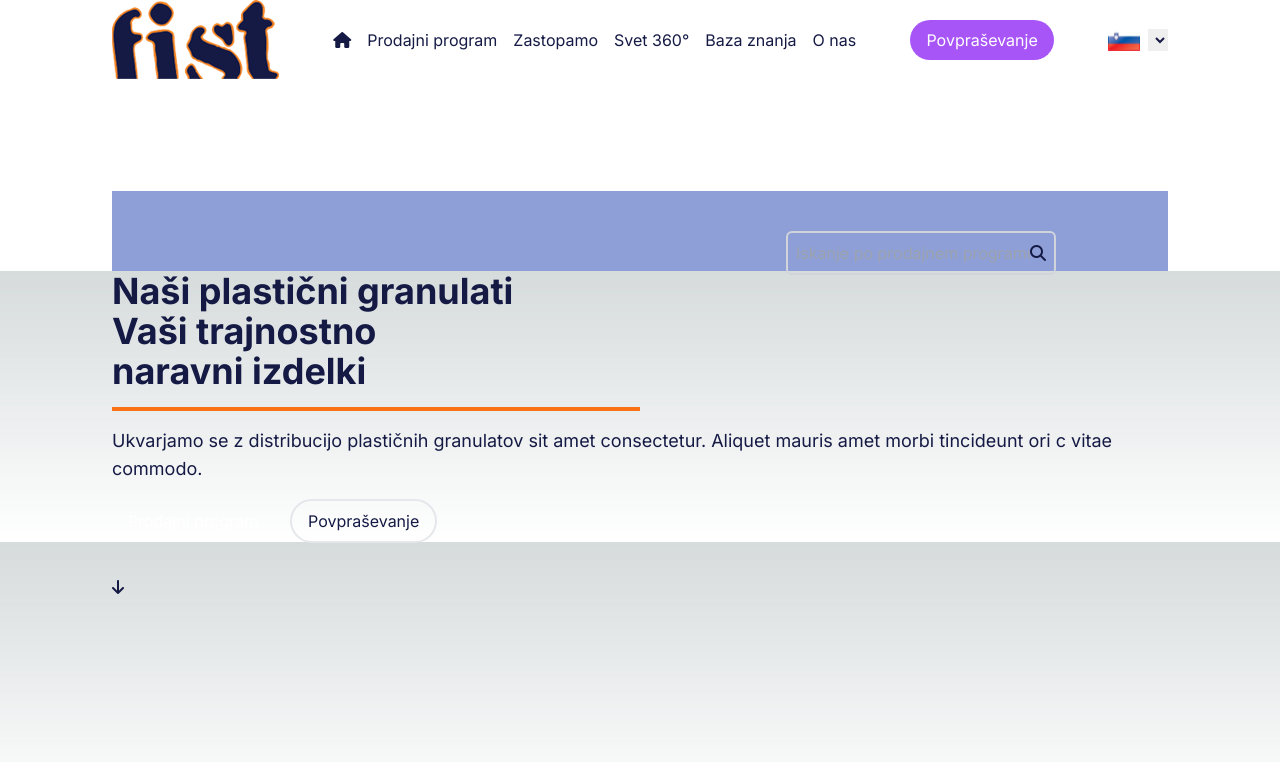
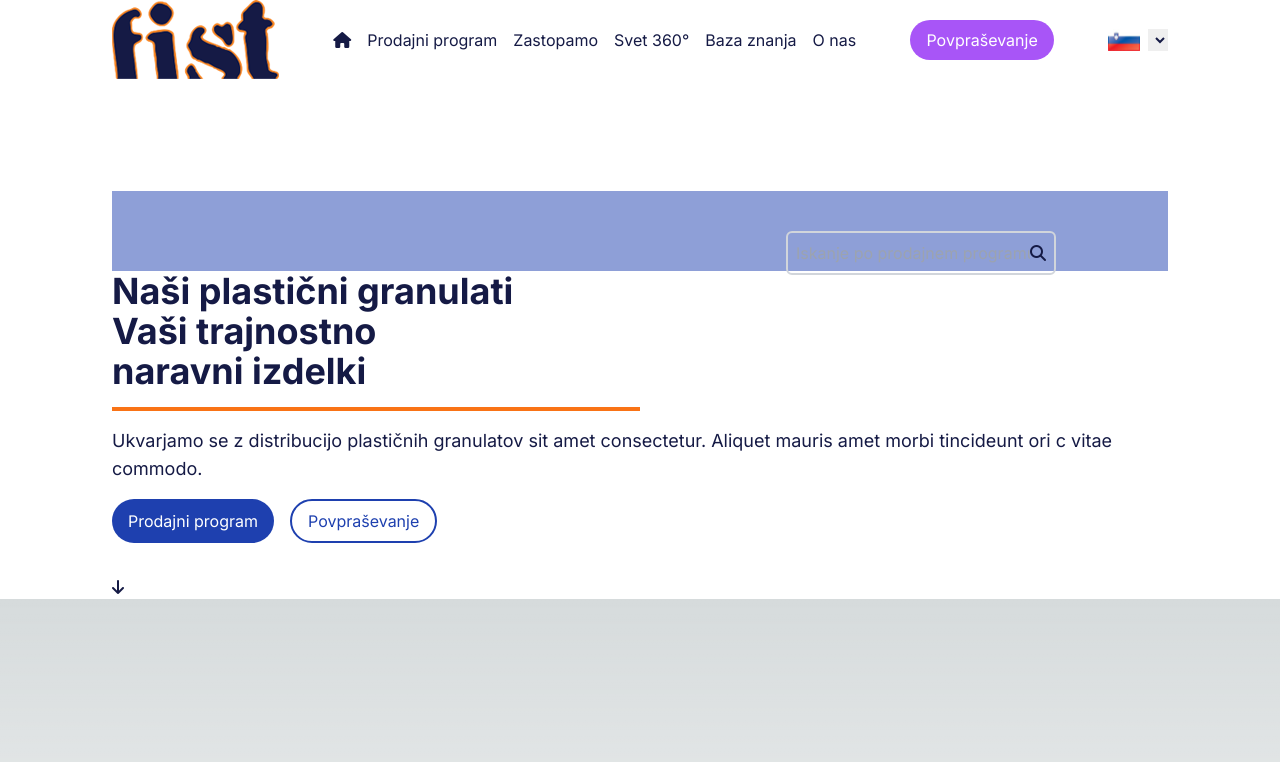
Before and after one commit to jurecapuder/humanfrog_fist, a Next.js app: page / in a window 1280 px wide. Shown: the top 762 px of the page. Built offline with nearby package versions, Linux system fonts and the light colour scheme.

Commit message:
Update button styles in page.js

```diff
--- a/src/app/page.js
+++ b/src/app/page.js
@@ -41,14 +41,14 @@ export default function Home() {
           </div>
         </div>
 
-        <div className="absolute left-0 ml-30">
+        <div className="relative left-0 ml-30">
           <h2 className="text-4xl font-bold">Naši plastični granulati</h2>
           <h2 className="text-4xl font-bold">Vaši trajnostno<br />naravni izdelki</h2>
           <div className="w-1/2 h-1 bg-orange-500 my-4"></div>
           <p className="text-lg">Ukvarjamo se z distribucijo plastičnih granulatov sit amet consectetur. Aliquet mauris amet morbi tincideunt ori c vitae commodo.</p>
           <div className="flex mt-4">
-            <button className="bg-lightBlue-200 text-white rounded-full px-4 py-2 mr-4">Prodajni program</button>
-            <button className="border-2 border-lightBlue-200 text-lightBlue-200 rounded-full px-4 py-2">Povpraševanje</button>
+            <button className="bg-blue-800 text-white rounded-full px-4 py-2 mr-4">Prodajni program</button>
+            <button className="border-2 border-blue-800 text-blue-800 rounded-full px-4 py-2">Povpraševanje</button>
           </div>
           <div className="mt-8">
             <i className="fas fa-arrow-down"></i>
```
